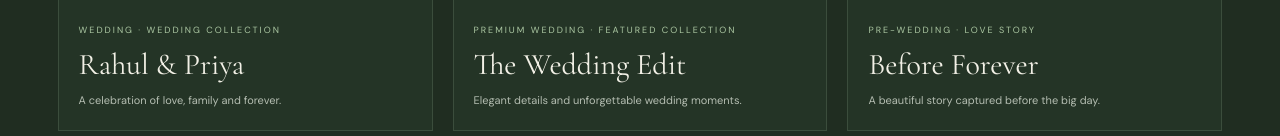
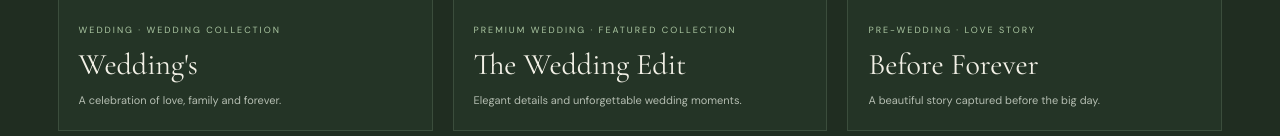
Before and after one commit to smpclicks/smpclicks, a plain HTML site: page index.html in a window 1280 px wide. Shown: the part 5920-6056 px from the top of the page. Drawn offline with nearby package versions, Linux system fonts and the light colour scheme.

```diff
--- a/index.html
+++ b/index.html
@@ -494,7 +494,7 @@ const photos = [
 
 /* Albums: assign photo categories to each album. */
 const albums = [
-  {title:"Rahul & Priya",category:"Wedding",date:"Wedding Collection",description:"A celebration of love, family and forever.",cover:0,categories:["wedding","candid"]},
+  {title:"Wedding's",category:"Wedding",date:"Wedding Collection",description:"A celebration of love, family and forever.",cover:0,categories:["wedding","candid"]},
   {title:"The Wedding Edit",category:"Premium Wedding",date:"Featured Collection",description:"Elegant details and unforgettable wedding moments.",cover:1,categories:["wedding","cinematic"]},
   {title:"Before Forever",category:"Pre-wedding",date:"Love Story",description:"A beautiful story captured before the big day.",cover:5,categories:["cinematic","candid"]},
   {title:"Life in Bloom",category:"Maternity",date:"Maternity Collection",description:"Celebrating the beautiful journey into motherhood.",cover:14,categories:["maternity"]},
```
